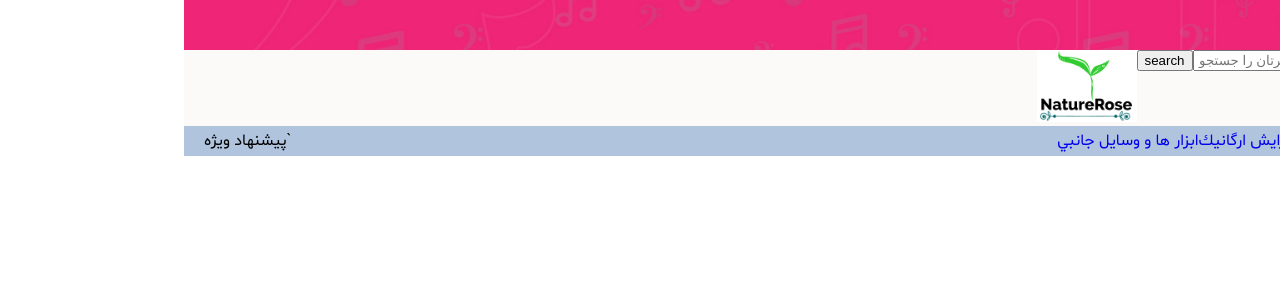
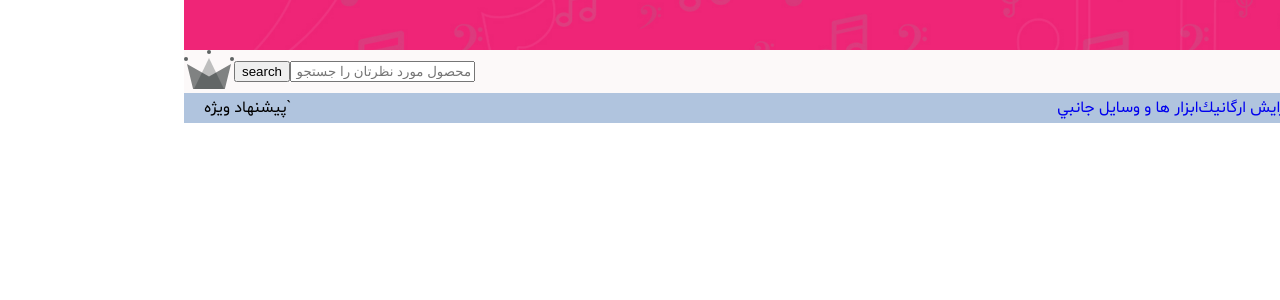
Before and after one commit to rezagazeri/nature-rose, a React (Create React App) app: page /signin in a window 1280 px wide. Shown: the top 300 px of the page. Built offline with nearby package versions, Linux system fonts and the light colour scheme.

Commit message:
add signin page and shop page

```diff
--- a/src/App.js
+++ b/src/App.js
@@ -8,6 +8,7 @@ import SideToolbar from './components/SideToolbar/SideToolbar';
 import BackDrow from './components/BackDrow/BackDrow';
 import Hompage from './Pages/Hompage';
 import Shop from './Pages/Shop';
+import LoginLogoutPage from './Pages/Login-Logout';
 
 export default class App extends Component {
   constructor(props){
@@ -44,6 +45,7 @@ export default class App extends Component {
         <Switch >
           <Route exact path ='/' render={(routeProps)=><Hompage {...routeProps} />} />
           <Route exact path ='/shop' render={(routeProps)=><Shop {...routeProps} />} />
+          <Route exact path ='/signin' component={LoginLogoutPage } />
         </Switch>
 
       </div>
--- /dev/null
+++ b/src/Pages/Login-Logout.js
@@ -0,0 +1,10 @@
+import React from 'react';
+import bn from '../Utils/bemnames';
+
+const bem =bn.create('signin_page');
+const LoginLogoutPage = props=>(
+   <div className={bem.b('signin_page')}>
+      <h2>signin page</h2>
+   </div>
+);
+export default LoginLogoutPage;
--- a/src/components/Header/Header.js
+++ b/src/components/Header/Header.js
@@ -1,23 +1,25 @@
-import React, { Component } from 'react'
-import logo from '../../images/logo.gif'
+import React, { Component } from 'react';
+import bn from '../../Utils/bemnames';
+import {ReactComponent as Logo } from '../../images/crown.svg';
 
+const bem = bn.create('header');
 export default class Header extends Component {
     render() {
         return (
-            <div className="header">
-                <div className ="header__login-wrapper">
+            <div className={bem.b('header')}>
+                <div className ={bem.e('login-wrapper')}>
                     <button ><span>سبد خريد</span></button>
-                    <div className = "header__login">
+                    <div className = {bem.e('loginr')}>
                         <a href="#"><span>ورود/ثبت نام</span></a>
                     </div>
                 </div>
-                <div className="header__search-wrapper">
+                <div className={bem.e('search-wrapper')}>
                     <form>
                         <input  type="text" placeholder="محصول مورد نظرتان را جستجو كنيد .." />
                         <button ><span>search</span></button>
                     </form>
                     <a href="#">
-                        <img  className="header__img" src={logo} />
+                        <Logo  className={bem.e('img')} />
                     </a>
                 </div>
             </div>
--- /dev/null
+++ b/src/scss/Components/_header.scss
@@ -0,0 +1,10 @@
+.cr-header{
+    @include flex-dis(row,center,space-between);
+    @include el(login-wrapper){
+        @include flex-dis(row,center,center);
+    }
+    @include el(search-wrapper){
+        @include flex-dis(row,center,center);
+
+    }
+}
--- a/src/scss/Components/_index.scss
+++ b/src/scss/Components/_index.scss
@@ -4,3 +4,4 @@
 @import 'backdrow';
 @import 'homepage';
 @import 'card';
+@import 'header';
```
Also changed, not shown: src/components/FormInput/Forminput.js (added, +10 -0 lines), src/components/Signin/Signin.js (added, +25 -0 lines), src/images/crown.svg (added).
